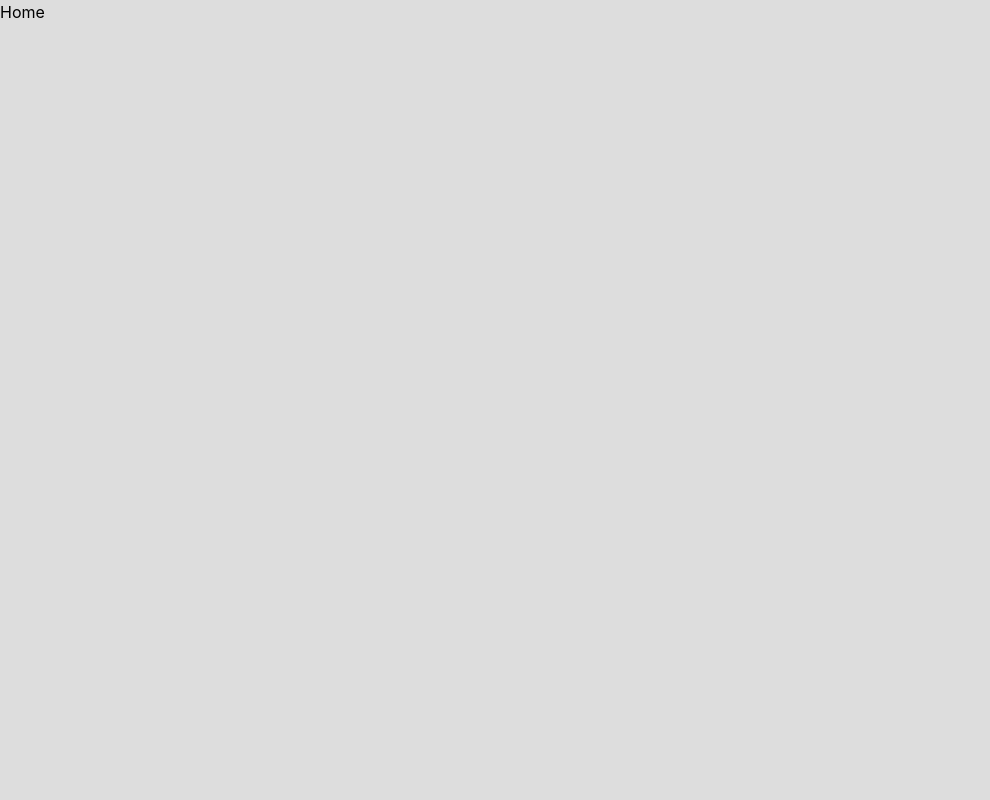
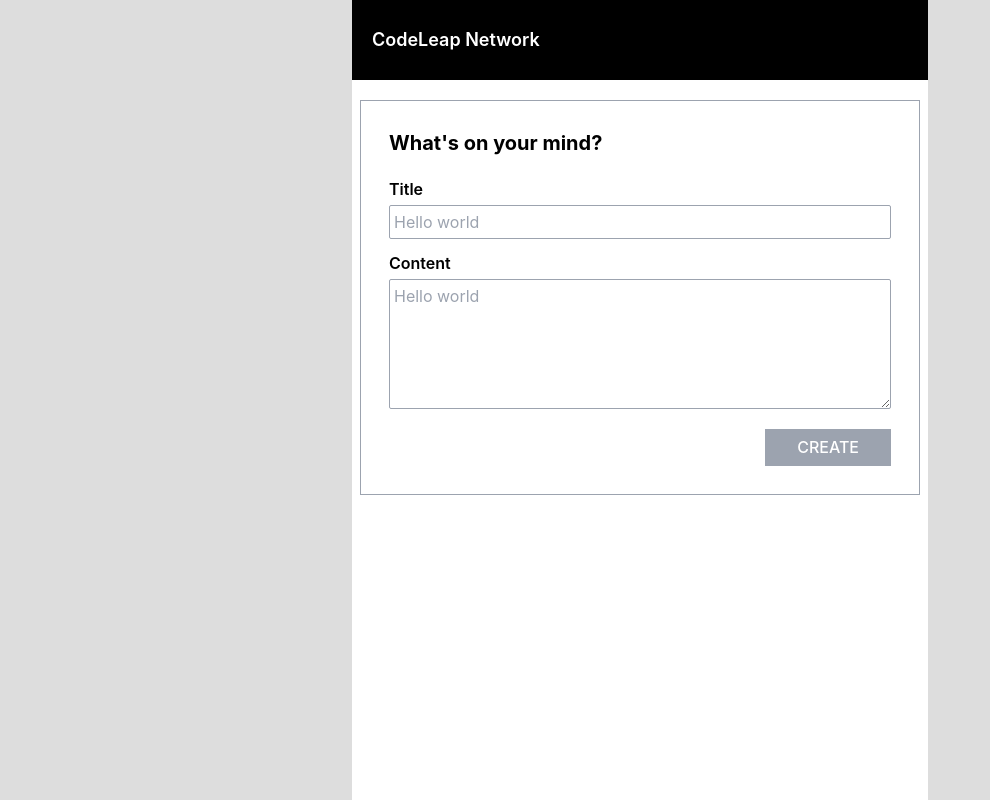
Before and after one commit to Adson-Gomes-Oliveira/Codeleap_Network, a React (Create React App) app: page /home in a window 1280 px wide. Shown: the whole page, without its empty margins (0-990 px from the left). Built offline with nearby package versions, Linux system fonts and the light colour scheme.

Commit message:
<feat>: Console for create Posts
Console created but still doesn't work, already styled

```diff
--- a/src/App.js
+++ b/src/App.js
@@ -1,13 +1,14 @@
 import React from 'react';
 import { Routes, Route } from 'react-router-dom';
 
-import SignUp from './pages/SignUp';
+import Signup from './pages/Signup';
+import Homepage from './pages/Homepage';
 
 function App() {
   return (
     <Routes>
-      <Route path='/' element={<SignUp />} />
-      <Route path='/home' element={<h1>Home</h1>} />
+      <Route path='/' element={<Signup />} />
+      <Route path='/home' element={<Homepage />} />
     </Routes>
   );
 }
--- /dev/null
+++ b/src/components/Console.jsx
@@ -0,0 +1,64 @@
+import React, { useEffect } from 'react';
+import { useDispatch, useSelector } from 'react-redux';
+import { useNavigate } from 'react-router-dom';
+
+const Console = () => {
+  // const dispatch = useDispatch();
+  const store = useSelector((state) => state);
+  // const navigate = useNavigate();
+
+  // useEffect(() => {
+  //   if (isButtonDisabled === true && user.length > 0) {
+  //     dispatch(toggleButton(false));
+  //   }
+  //   if (isButtonDisabled === false && user.length < 1) {
+  //     dispatch(toggleButton(true));
+  //   }
+  // }, [isButtonDisabled, user, dispatch]);
+
+  // handleChange = (event) => {
+  //   const { name, value } = event.target;
+  //   dispatch(createPost());
+  // }
+
+  const handleClick = () => {
+
+  };
+
+  return (
+    <section className="console">
+      <h2>What's on your mind?</h2>
+      <form className="post-form">
+        <label htmlFor="title-input">
+          <span>Title</span>
+          <input
+            id="title-input"
+            type="text"
+            placeholder="Hello world"
+            // onChange={handleChange}
+            // value={store}
+          />
+        </label>
+        <label htmlFor="content-area">
+          <span>Content</span>
+          <textarea
+            id="content-area"
+            placeholder="Hello world"
+            rows="5"
+            // onChange={handleChange}
+            // value={store}
+          />
+        </label>
+      </form>
+      <button
+        type="button"
+        disabled={store}
+        onClick={handleClick}
+      >
+        CREATE
+      </button>
+    </section>
+  )
+};
+
+export default Console;
--- /dev/null
+++ b/src/pages/Homepage.jsx
@@ -0,0 +1,19 @@
+import React from 'react';
+
+import Console from '../components/Console';
+import './style.homepage.css';
+
+const Homepage = () => {
+  return (
+    <section className="homepage">
+      <div className="homepage-body">
+        <header><h1>CodeLeap Network</h1></header>
+        <div className="homepage-elements">
+          <Console />
+       </div>
+      </div>
+    </section>
+  );
+}
+
+export default Homepage;
--- a/src/pages/SignUp.jsx
+++ b/src/pages/Signup.jsx
@@ -37,6 +37,7 @@
         <label className="sign-up-label" htmlFor="username-input">
           <span>Please enter your username</span>
           <input
+            id="username-input"
             type="text"
             placeholder="John Doe"
             onChange={handleInput}
--- /dev/null
+++ b/src/pages/style.homepage.css
@@ -0,0 +1,55 @@
+@tailwind base;
+@tailwind components;
+@tailwind utilities;
+
+@layer base {
+  .homepage {
+    @apply flex justify-center;
+  }
+
+  .homepage-body {
+    @apply w-[45%] h-screen bg-white flex flex-col items-center;
+  }
+
+  .homepage-body header {
+    @apply pl-5 w-full h-[10%] bg-black text-white text-lg font-semibold flex items-center;
+  }
+
+  .console {
+    @apply mt-5 p-7 w-[35rem] 2xl:w-[50rem] border border-gray-400 flex flex-col;
+  }
+
+  .console h2 {
+    @apply text-xl font-bold;
+  }
+
+  .console button {
+    @apply px-8 py-[0.40rem] bg-black text-white font-medium self-end;
+  }
+
+  .console button:disabled {
+    @apply bg-gray-400;
+  }
+
+  .console .post-form {
+    @apply my-5 w-full flex flex-col;
+  }
+
+  .console .post-form label {
+    @apply flex flex-col;
+  }
+
+  .console .post-form label:first-of-type {
+    @apply mb-3;
+  }
+
+  .console .post-form label span {
+    @apply mb-1 font-semibold;
+  }
+
+  .console .post-form label input,
+  textarea {
+    @apply p-1 border border-gray-400 rounded-sm;
+  }
+
+}
```
